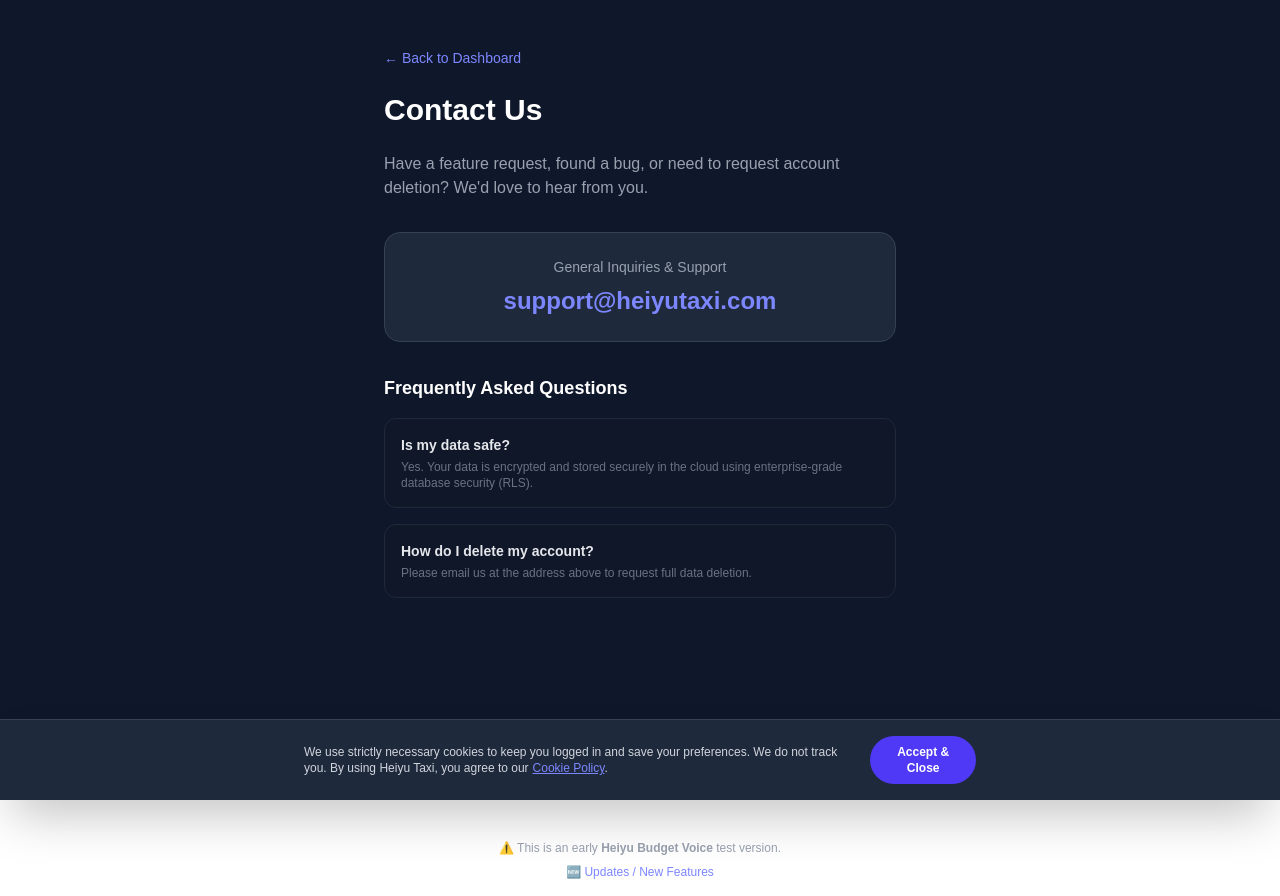
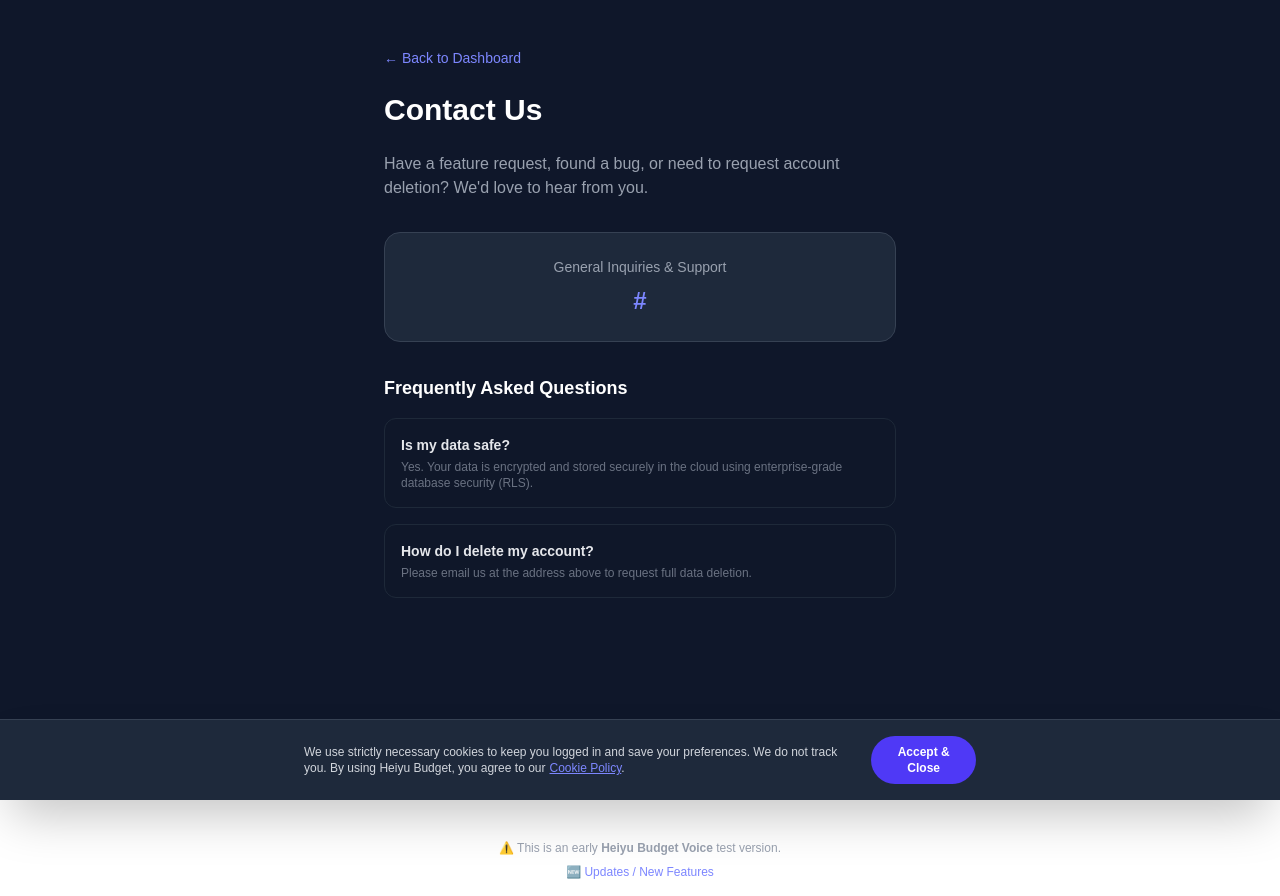
Before and after one commit to IrishDec/heiyu-budget-voice, a Next.js app in the folder frontend/: page /contact in a window 1280 px wide. Built offline with nearby package versions, Linux system fonts and the light colour scheme.

Commit message:
Updated all references from HeiyuTaxi to HeiyuBudget

```diff
--- a/frontend/app/about/page.tsx
+++ b/frontend/app/about/page.tsx
@@ -2,8 +2,8 @@
 import Link from "next/link";
 
 export const metadata: Metadata = {
-  title: "About Heiyu Taxi | Built by a Driver, For Drivers",
-  description: "Heiyu Taxi was built by a Dublin taxi driver with 14 years of experience. The ultimate voice-powered income and expense tracker for gig workers worldwide.",
+  title: "About Heiyu Budget | Built by a Driver, For Drivers",
+  description: "Heiyu budget was built by a Dublin taxi driver with 14 years of experience. The ultimate voice-powered income and expense tracker for gig workers worldwide.",
 };
 
 export default function AboutPage() {
--- a/frontend/app/components/CookieBanner.tsx
+++ b/frontend/app/components/CookieBanner.tsx
@@ -27,7 +27,7 @@
         <div className="text-xs text-gray-300 text-center md:text-left">
           <p>
             We use strictly necessary cookies to keep you logged in and save your preferences.
-            We do not track you. By using Heiyu Taxi, you agree to our
+            We do not track you. By using Heiyu Budget, you agree to our
             <Link href="/legal/cookies" className="text-indigo-400 hover:text-indigo-300 ml-1 underline">
               Cookie Policy
             </Link>.
--- a/frontend/app/components/Menu.tsx
+++ b/frontend/app/components/Menu.tsx
@@ -159,7 +159,7 @@
             <Link href="/legal/privacy" onClick={() => setOpen(false)} className="hover:text-white transition">Privacy Policy</Link>
             <Link href="/legal/terms" onClick={() => setOpen(false)} className="hover:text-white transition">Terms of Service</Link>
             <Link href="/legal/cookies" onClick={() => setOpen(false)} className="hover:text-white transition">Cookie Policy</Link>
-            <p className="mt-2 opacity-50 text-[10px]">© {new Date().getFullYear()} Heiyu Taxi</p>
+            <p className="mt-2 opacity-50 text-[10px]">© {new Date().getFullYear()} Heiyu Budget</p>
           </div>
         </nav>
       </div>
--- a/frontend/app/contact/page.tsx
+++ b/frontend/app/contact/page.tsx
@@ -17,10 +17,10 @@
         <div className="bg-[#1e293b] p-6 rounded-2xl border border-gray-700 mb-8 text-center">
           <p className="text-gray-400 text-sm mb-2">General Inquiries & Support</p>
           <a
-            href="mailto:support@heiyutaxi.com"
+            href="#"
             className="text-2xl font-bold text-indigo-400 hover:text-indigo-300 transition"
           >
-            support@heiyutaxi.com
+            #
           </a>
         </div>
 
--- a/frontend/app/legal/cookies/page.tsx
+++ b/frontend/app/legal/cookies/page.tsx
@@ -6,7 +6,7 @@
       <h1 className="text-3xl font-bold text-white mb-6">Cookie Policy</h1>
 
       <p className="mb-4">
-        Heiyu Taxi believes in keeping things simple. We use a minimal number of cookies strictly necessary for the app to function.
+        Heiyu Budget believes in keeping things simple. We use a minimal number of cookies strictly necessary for the app to function.
       </p>
 
       <h2 className="text-xl font-semibold text-white mt-8 mb-3">1. Essential Cookies</h2>
--- a/frontend/app/legal/privacy/page.tsx
+++ b/frontend/app/legal/privacy/page.tsx
@@ -7,7 +7,7 @@
       <p className="mb-4 text-sm text-gray-500">Last Updated: {new Date().getFullYear()}</p>
 
       <p className="mb-4">
-        Heiyu Taxi ("we", "us") is committed to protecting your financial data. This policy outlines how we handle your information.
+        Heiyu Budget ("we", "us") is committed to protecting your financial data. This policy outlines how we handle your information.
       </p>
 
       <h2 className="text-xl font-semibold text-white mt-8 mb-3">1. Data We Collect</h2>
--- a/frontend/app/legal/terms/page.tsx
+++ b/frontend/app/legal/terms/page.tsx
@@ -7,12 +7,12 @@
 
       <h2 className="text-xl font-semibold text-white mt-8 mb-3">1. Introduction</h2>
       <p className="mb-4">
-        Heiyu Taxi is a productivity tool designed to help freelancers, taxi drivers, and gig workers track their income.
+        Heiyu Budget is a productivity tool designed to help freelancers, taxi drivers, and gig workers track their income.
       </p>
 
       <h2 className="text-xl font-semibold text-white mt-8 mb-3">2. Disclaimer</h2>
       <p className="mb-4">
-        <strong>We are not accountants.</strong> While we strive for accuracy, Heiyu Taxi is a record-keeping tool, not a substitute for professional tax advice. You are responsible for verifying your own tax returns and financial declarations.
+        <strong>We are not accountants.</strong> While we strive for accuracy, Heiyu Budget is a record-keeping tool, not a substitute for professional tax advice. You are responsible for verifying your own tax returns and financial declarations.
       </p>
 
       <h2 className="text-xl font-semibold text-white mt-8 mb-3">3. Service Availability</h2>
```
